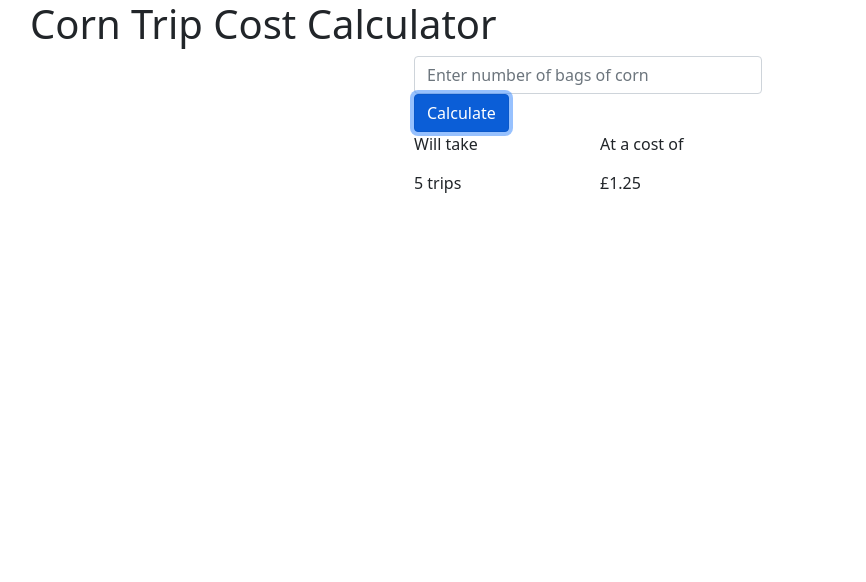
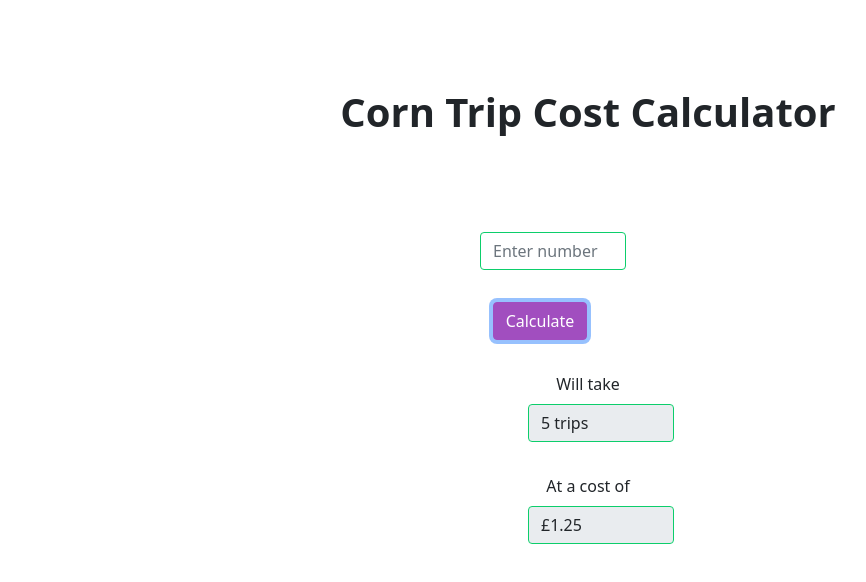
Before and after one commit to miranda-hawkes/corn-trip-cost-calculator, a React (Create React App) app: page / in a window 1280 px wide. Both pictures are taken after typing "5" into the empty fields and a click on the button "Calculate". Shown: the top 582 px of the page, without its empty margins (52-918 px from the left). Built offline with nearby package versions, Linux system fonts and the light colour scheme.

Commit message:
Fiddling with layout/colours

```diff
--- a/src/App.css
+++ b/src/App.css
@@ -1,38 +1,35 @@
-.App {
+body {
   text-align: center;
 }
 
-.App-logo {
-  height: 40vmin;
-  pointer-events: none;
-}
-
-@media (prefers-reduced-motion: no-preference) {
-  .App-logo {
-    animation: App-logo-spin infinite 20s linear;
-  }
-}
-
-.App-header {
-  background-color: #282c34;
-  min-height: 100vh;
+.jumbotron {
   display: flex;
   flex-direction: column;
   align-items: center;
   justify-content: center;
-  font-size: calc(10px + 2vmin);
-  color: white;
 }
 
-.App-link {
-  color: #61dafb;
+.row {
+  margin-bottom: 2rem;
+  border-radius: .3rem;
+  width: 15em;
 }
 
-@keyframes App-logo-spin {
-  from {
-    transform: rotate(0deg);
-  }
-  to {
-    transform: rotate(360deg);
-  }
+*, ::after, ::before {
+  box-sizing: content-box!important;
 }
+
+h1.text-center {
+  font-weight: 800;
+  margin-top: 2em;
+  margin-bottom: 2em;
+}
+
+.form-control {
+  border: 1px solid #0cce6b!important;
+}
+
+button {
+  background-color: #a14ebf!important;
+  border-color: #a14ebf!important;
+}
--- a/src/App.js
+++ b/src/App.js
@@ -5,6 +5,7 @@ import Col from 'react-bootstrap/Col';
 import Form from 'react-bootstrap/Form'
 import Button from 'react-bootstrap/Button'
 import './App.css';
+import { Jumbotron } from 'react-bootstrap';
 
 function App() {
   const [costOfTrip, setCostOfTrip] = useState(0);
@@ -27,42 +28,46 @@ function App() {
   }
 
   const Results = () => (
+    <div>
       <Row className="justify-content-md-center">
-      <Col xs lg="2">
+            <Col xs lg="6">
               <Form.Label >
                 Will take
               </Form.Label>
-        <Form.Control plaintext readOnly id="result-num-trips" value={numTrips + ' trips'}/>
+              <Form.Control readOnly id="result-num-trips" value={numTrips + ' trips'}/>
             </Col>
+          </Row>
 
-      <Col xs lg="2">
+      <Row className="justify-content-md-center">
+        <Col xs lg="6">
           <Form.Label >
             At a cost of
           </Form.Label>
-        <Form.Control plaintext readOnly id="result" value={'£' + costOfTrip.toFixed(2)}/>
+          <Form.Control readOnly id="result" value={'£' + costOfTrip.toFixed(2)}/>
         </Col>
       </Row>
+    </div>
   )
 
   return (
 
-    <Container className="justify-content-md-center">
+    <Jumbotron>
+      <div class="d-flex p-2">
+        <h1 className="text-center">Corn Trip Cost Calculator</h1>
+      </div>
 
-      <h1 className="header">Corn Trip Cost Calculator</h1>
-
-      <Container>
-
+      <div class="d-flex p-2">
           <Form>
-          <Row className="justify-content-md-center">
-            <Col xs lg="4">
+            <Row>
+              <Col xs lg="6">
                 <Form.Group controlId="num-bags">
                   <Form.Control type="number" placeholder="Enter number of bags of corn" />
                 </Form.Group>
               </Col>
             </Row>
 
-          <Row className="justify-content-md-center">
-            <Col xs lg="4">
+            <Row>
+              <Col xs lg="6">
                 <Button variant="primary" type="submit" onClick={Calculate}>
                   Calculate
                 </Button>
@@ -72,9 +77,11 @@ function App() {
             { showResults ? <Results /> : null }
 
           </Form>
-      </Container>
+      </div>
 
-    </Container>
+    </Jumbotron>
+
+
   );
 }
 
```
Also changed, not shown: 1 other file (tests, documents, lock files or other folders). Lines whose indentation alone changed are shown as unchanged.
